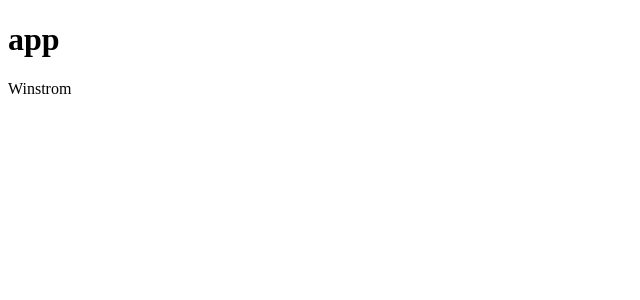
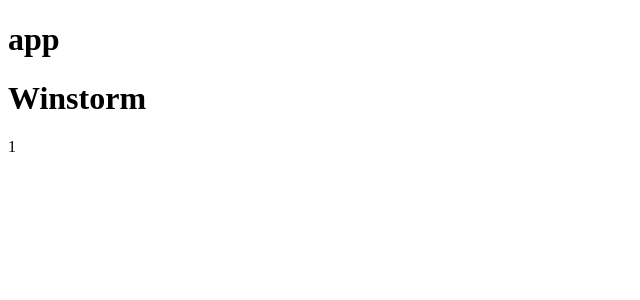
Before and after one commit to yeo1220/toh, an Angular app: page / in a window 1280 px wide. Shown: the top 300 px of the page, without its empty margins (0-640 px from the left). Built offline with nearby package versions, Linux system fonts and the light colour scheme.

Commit message:
Tutorial 3
Hero 객체생성 - 리터럴객체생성

```diff
--- /dev/null
+++ b/src/app/hero.ts
@@ -0,0 +1,4 @@
+export class Hero {
+    id: number;
+    name: string;
+}
--- a/src/app/heroes/heroes.component.html
+++ b/src/app/heroes/heroes.component.html
@@ -1,3 +1,4 @@
-<p>
-  {{hero}}
-</p>
+<h1>
+  {{hero.name}}
+</h1>
+<span>{{hero.id}}</span>
--- a/src/app/heroes/heroes.component.ts
+++ b/src/app/heroes/heroes.component.ts
@@ -1,4 +1,5 @@
 import { Component, OnInit } from '@angular/core';
+import {Hero} from '../hero';
 
 @Component({
   selector: 'app-heroes',
@@ -6,7 +7,10 @@ import { Component, OnInit } from '@angular/core';
   styleUrls: ['./heroes.component.css']
 })
 export class HeroesComponent implements OnInit {
-  hero = 'Winstrom';
+  hero: Hero = {
+    id: 1,
+    name: 'Winstorm'
+  };
 
   constructor() { }
 
```
